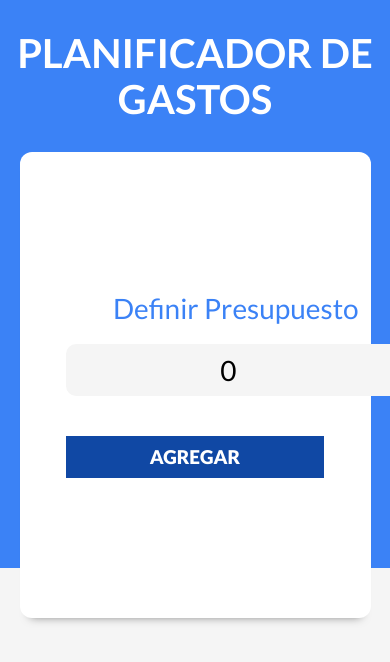
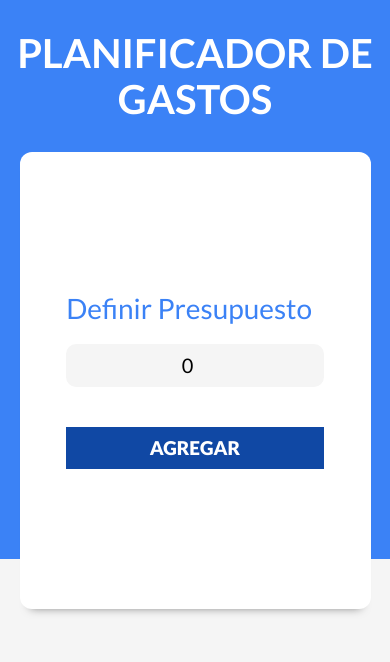
Before and after one commit to Duk3nd3/React_Control-Gastos-Vite, a React (Vite) app: page / in a window 390 px wide. Shown: the top 662 px of the page. Built offline with nearby package versions, Linux system fonts and the light colour scheme.

Commit message:
Media Queries Fixed on iPhone6/7/8

```diff
--- a/src/index.css
+++ b/src/index.css
@@ -89,6 +89,37 @@ header h1 {
 	margin-bottom: 2rem;
 }
 
+/*** RESETEANDO ESTILOS DE LIBRERIA SWEETALERT2 ***/
+.swal2-popup {
+	font-size: 1.5rem !important;
+}
+
+@media (max-width: 470px) {
+	.formulario label {
+		font-size: 2.8rem;
+		display: flex;
+		margin-bottom: 2rem;
+	}
+	.nuevo-presupuesto {
+		font-size: 2rem !important;
+		text-align: center;
+	}
+	.campo {
+		display: flex;
+		flex-wrap: wrap;
+		margin-bottom: 2rem;
+	}
+	.modal .formulario {
+		width: 30rem !important;
+	}
+	.gasto {
+		flex-wrap: wrap;
+	}
+	.swal2-popup {
+		font-size: 1rem !important;
+	}
+}
+
 .formulario input[type='text'],
 .formulario input[type='number'] {
 	background-color: var(--gris-claro);
@@ -160,6 +191,7 @@ header h1 {
 
 	transform: translateY(5rem);
 }
+
 .dos-columnas {
 	flex-direction: column;
 }
@@ -402,8 +434,3 @@ body .modal {
 	font-size: 2.4rem;
 	text-align: right;
 }
-
-/*** RESETEANDO ESTILOS DE LIBRERIA SWEETALERT2 ***/
-.swal2-popup {
-	font-size: 1.5rem !important;
-}
```
